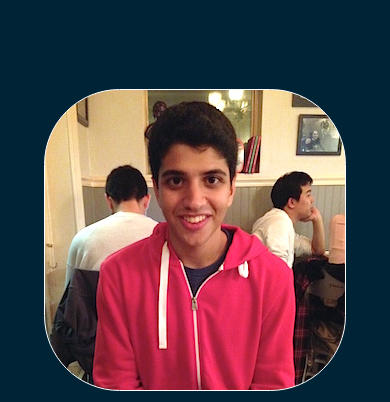
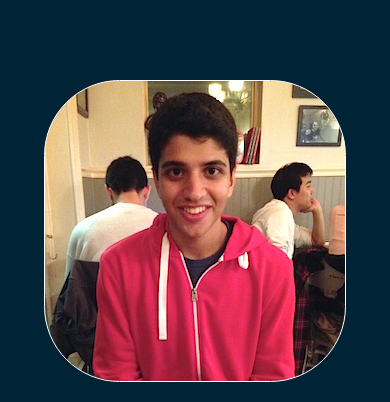
Before and after one commit to vahidfazelrezai/vahidfazelrezai.github.io, a plain HTML site: page index.html in a window 390 px wide. Shown: the top 402 px of the page. Drawn offline with Linux system fonts and the light colour scheme.

Commit message:
trying to fix mobile

```diff
--- a/index.css
+++ b/index.css
@@ -48,14 +48,12 @@ portrait and name attributes
 }
 
 .portrait {
+    background-image: url(vahid.jpg);
+    background-size: 100%;
     width: 302px;
     height: 302px;
     border: 1px solid #fff;
     border-radius: 25%;
-    margin: auto;
-    position: relative;
-    top: 50%;
-    transform: translateY(-50%);
     margin: auto;
 }
 
--- a/index.html
+++ b/index.html
@@ -18,7 +18,7 @@
 
     <div class="page-container">
     	<div class="portrait-container">
-        	<div class="portrait" style="background-image: url(vahid.jpg)"></div>
+        	<div class="portrait"></div>
         </div>
         <div class="name">Vahid Fazel-Rezai</div>
         <ul class="list-inline">
```
